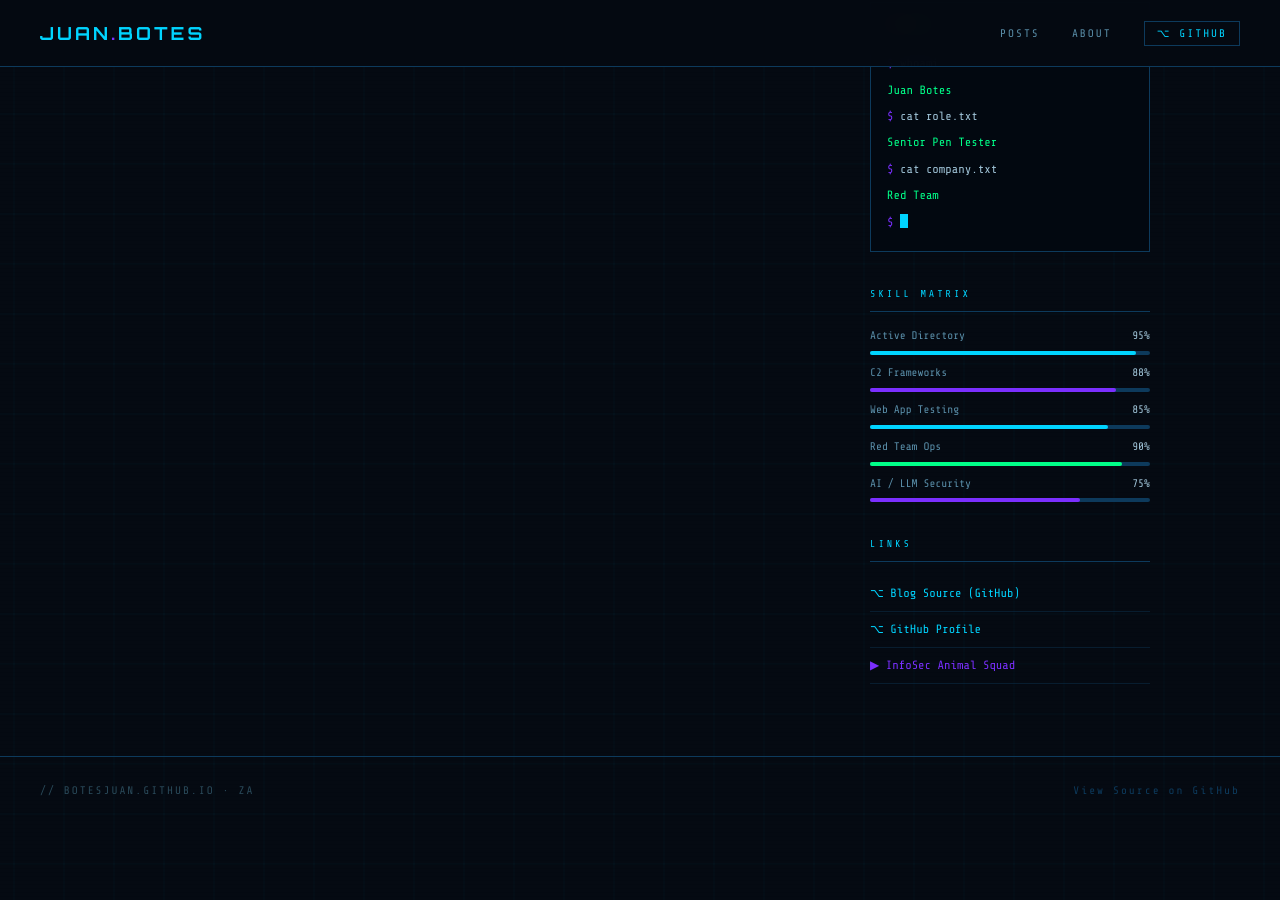
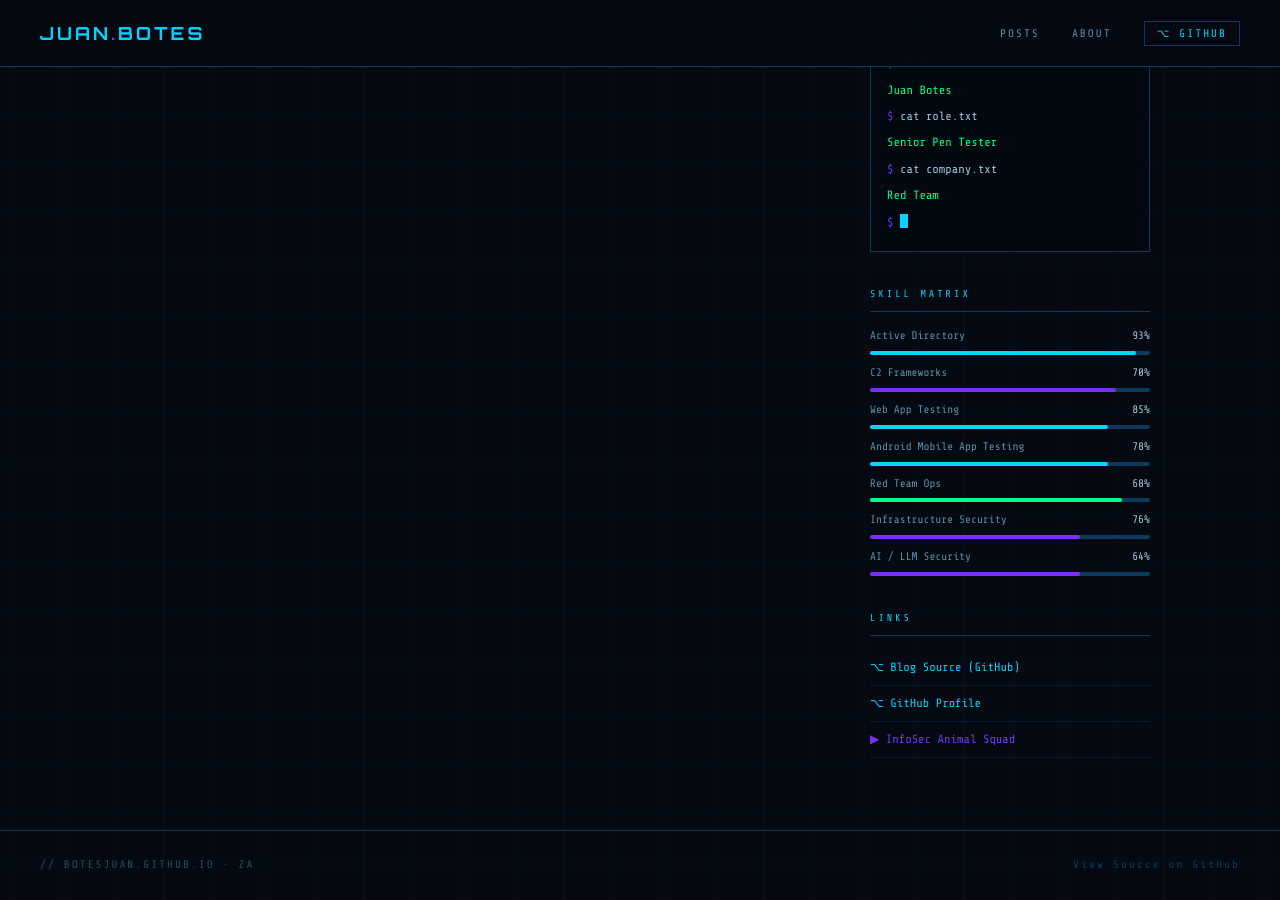
Before and after one commit to botesjuan/botesjuan.github.io, a Jekyll site: the page index.html, which Jekyll copies as it is, in a window 1280 px wide and 900 px high, scrolled down 943 px. Built offline with Jekyll 4.4.1, drawn with Linux system fonts in a browser that asks for light colours; before the commit the page ends 1769 px from its top, so only the background shows below that.

Commit message:
Update index.html

```diff
--- a/index.html
+++ b/index.html
@@ -290,11 +290,11 @@
     <div class="sidebar-block">
       <div class="sidebar-title">Skill Matrix</div>
       <div class="threat-bar">
-        <div class="threat-label">Active Directory <span>95%</span></div>
+        <div class="threat-label">Active Directory <span>93%</span></div>
         <div class="bar-track"><div class="bar-fill fill-cyan" style="width:95%"></div></div>
       </div>
       <div class="threat-bar">
-        <div class="threat-label">C2 Frameworks <span>88%</span></div>
+        <div class="threat-label">C2 Frameworks <span>70%</span></div>
         <div class="bar-track"><div class="bar-fill fill-purple" style="width:88%"></div></div>
       </div>
       <div class="threat-bar">
@@ -302,11 +302,19 @@
         <div class="bar-track"><div class="bar-fill fill-cyan" style="width:85%"></div></div>
       </div>
       <div class="threat-bar">
-        <div class="threat-label">Red Team Ops <span>90%</span></div>
+        <div class="threat-label">Android Mobile App Testing <span>78%</span></div>
+        <div class="bar-track"><div class="bar-fill fill-cyan" style="width:85%"></div></div>
+      </div>
+      <div class="threat-bar">
+        <div class="threat-label">Red Team Ops <span>68%</span></div>
         <div class="bar-track"><div class="bar-fill fill-green" style="width:90%"></div></div>
       </div>
       <div class="threat-bar">
-        <div class="threat-label">AI / LLM Security <span>75%</span></div>
+        <div class="threat-label">Infrastructure Security <span>76%</span></div>
+        <div class="bar-track"><div class="bar-fill fill-purple" style="width:75%"></div></div>
+      </div>
+      <div class="threat-bar">
+        <div class="threat-label">AI / LLM Security <span>64%</span></div>
         <div class="bar-track"><div class="bar-fill fill-purple" style="width:75%"></div></div>
       </div>
     </div>
```
